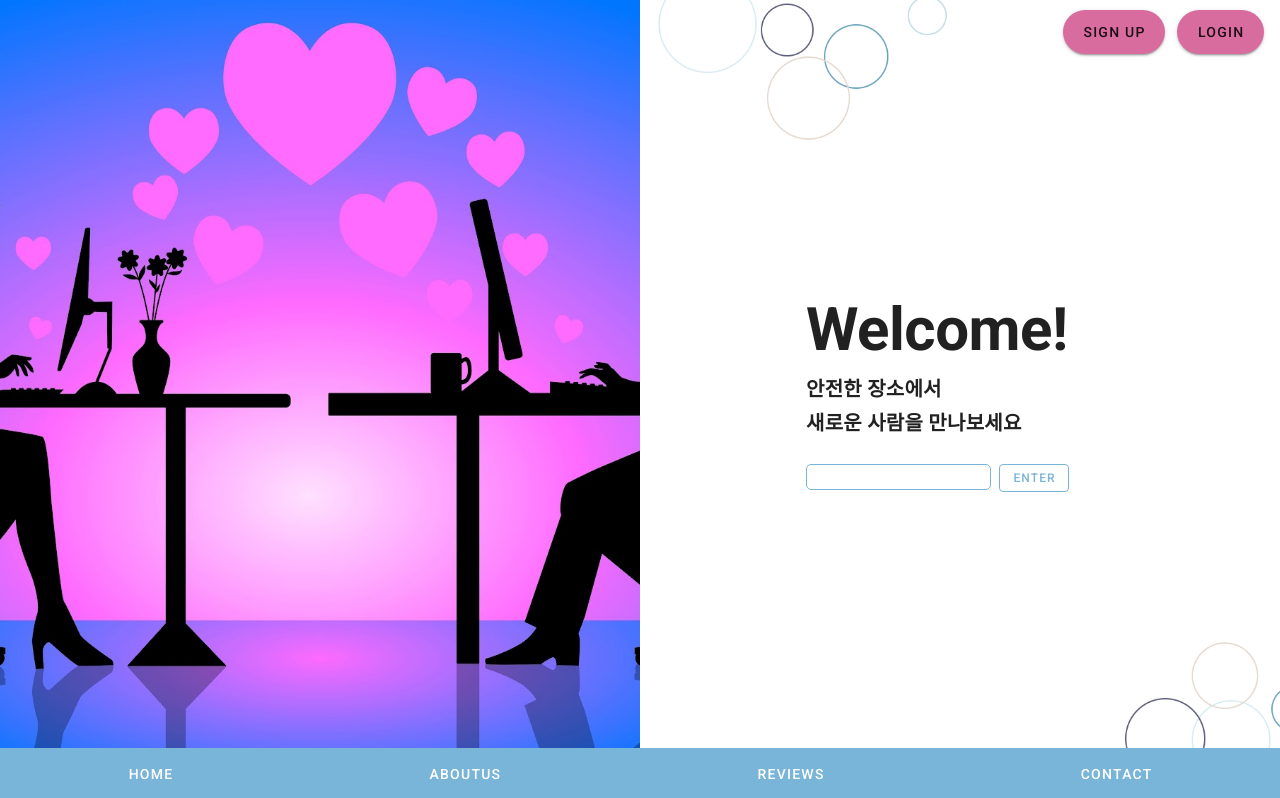
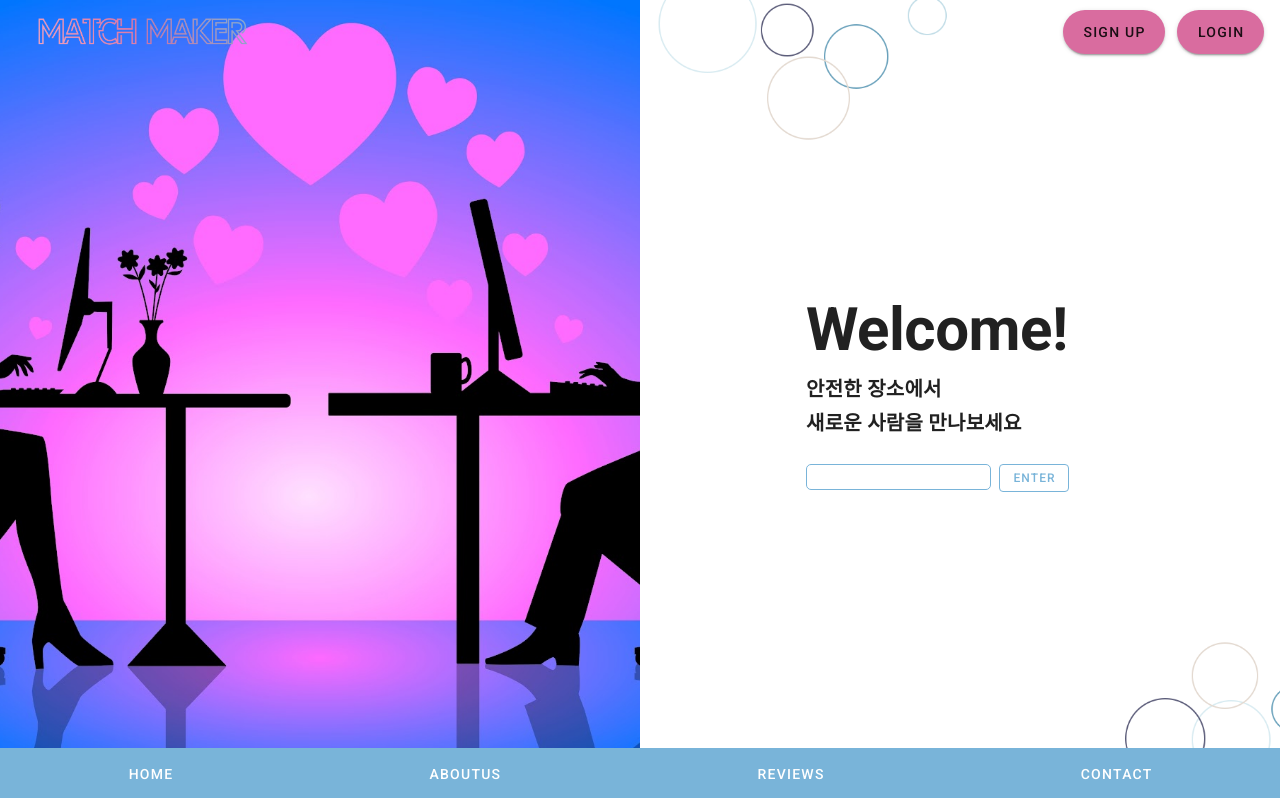
Before and after one commit to bokiri409/MatchMaker, a Vue app in the folder frontend/: page /user/mypage in a window 1280 px wide. Shown: the top 798 px of the page. Built offline with nearby package versions, Linux system fonts and the light colour scheme; what vue-js-modal would draw is missing.

Commit message:
feat : AppBar 로고 클릭 시 메인화면으로 이동, 토큰 만료 시 로그아웃 기능 추가

```diff
--- a/frontend/src/components/common/AppBar.vue
+++ b/frontend/src/components/common/AppBar.vue
@@ -6,13 +6,15 @@
     flat
   >
     <v-slide-x-transition>
-      <v-img
-        v-if="showLogo"
-        :src="require('@/assets/matchmaker.png')"
-        class="shrink"
-        contain
-        height="50"
-      />
+      <router-link v-bind:to="{ name: constants.URL_TYPE.COMMON.VIEW }">
+        <v-img
+          :src="require('../../assets/img/matchmaker2.png')"
+          class="shrink ma-0"
+          contain
+          width="250"
+          height="50"
+        />
+      </router-link>
     </v-slide-x-transition>
 
     <v-spacer />
@@ -105,7 +107,13 @@
       onClickLogout() {
         this.$store
                 .dispatch("LOGOUT")
-                .then(() => this.$router.replace("/").catch(() => {}));
+                // .then(() => this.$router.replace("/").catch(() => {}));
+                .then(() =>
+                    this.$router.push({
+                      path: "/",
+                    })
+                )
+                .catch(() => {});
       },
     },
   }
--- a/frontend/src/page/user/JoinSession.vue
+++ b/frontend/src/page/user/JoinSession.vue
@@ -166,7 +166,17 @@ export default {
 					.catch(error => {
 						if (error.response.status === 409) {
 							resolve(sessionId);
-						} else {
+						}
+						if (error.response.status === 500) {
+							alert("로그인 시간이 만료되었습니다. 다시 로그인 해주세요.");
+							this.$store.dispatch("LOGOUT", this.user).then(() =>
+									this.$router.push({
+										path: "/",
+									})
+							)
+							.catch(() => {});
+						}
+						else {
 							console.warn(`No connection to OpenVidu Server. This may be a certificate error at ${OPENVIDU_SERVER_URL}`);
 							if (window.confirm(`No connection to OpenVidu Server. This may be a certificate error at ${OPENVIDU_SERVER_URL}\n\nClick OK to navigate and accept it. If no certificate warning is shown, then check that your OpenVidu Server is up and running at "${OPENVIDU_SERVER_URL}"`)) {
 								location.assign(`${OPENVIDU_SERVER_URL}/accept-certificate`);
```
Also changed, not shown: frontend/src/assets/img/matchmaker2.png (added).
